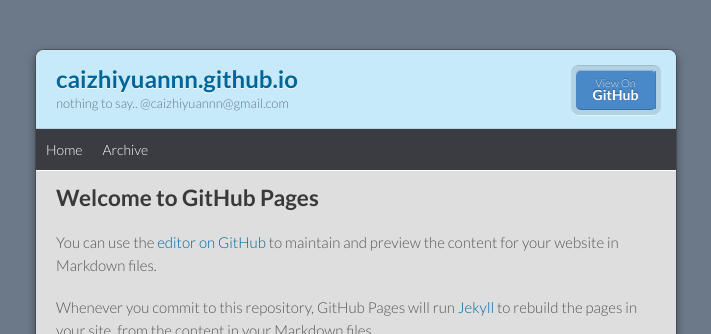
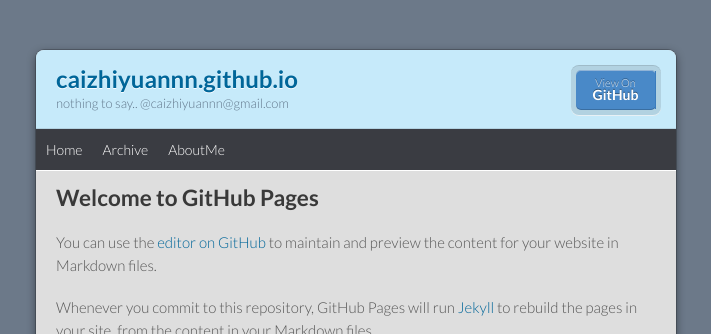
Before and after one commit to caizhiyuannn/caizhiyuannn.github.io, a Jekyll site: the page built from README.md, in a window 1280 px wide. Shown: the top 334 px of the page, without its empty margins (284-995 px from the left). Built offline with Jekyll 4.4.1, drawn with Linux system fonts in a browser that asks for light colours; our own code applies the rules of GitHub Pages for plain Markdown files.

Commit message:
添加菜单索引

```diff
--- a/_includes/menu.html
+++ b/_includes/menu.html
@@ -1,12 +1,12 @@
 
 <ul>
     <li>
-        <a href="{{ site.baseurl }}/" >Home</a>
+        <a href="{{ site.baseurl }}/nav/index.html" >Home</a>
     </li>
     <li>
         <a href="{{ site.baseurl }}/nav/another-page.html" >Archive</a>
     </li>
     <li>
-        <a href="{{ site.baseurl }}/"></a>
+        <a href="{{ site.baseurl }}/about/">AboutMe</a>
     </li>
 </ul>
```
